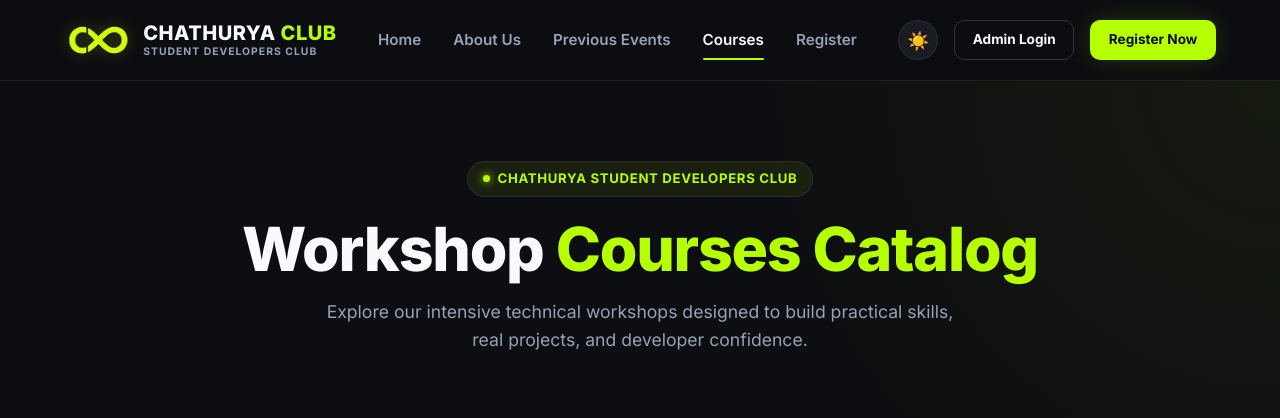
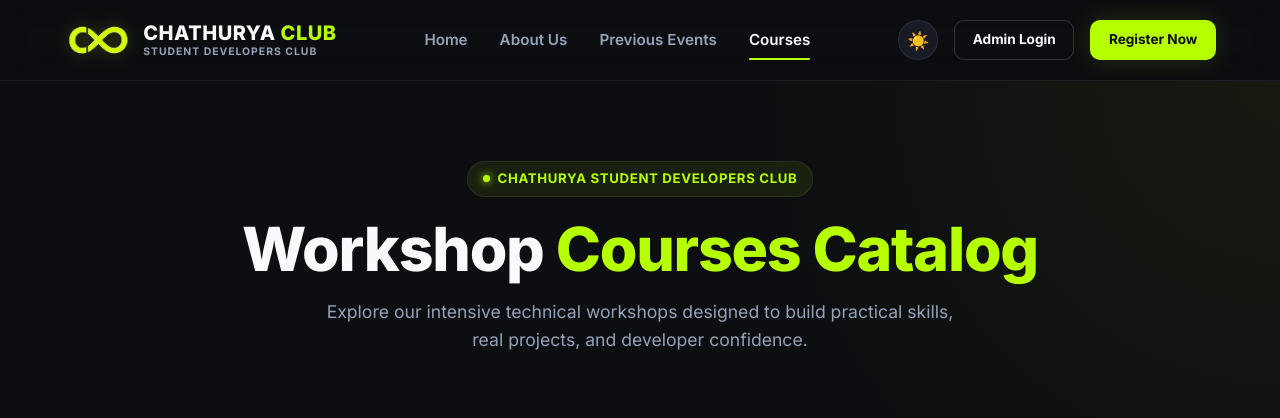
Before and after one commit to balajiaj23-spider/chaturyanew, a Django app: page /courses/ in a window 1280 px wide. Shown: the top 418 px of the page. Run offline with Django 5.2, Linux system fonts and the light colour scheme; data comes from the database, SQL or seed files in the repository; some libraries are stand-ins or nearby versions.

Commit message:
Update navbar layout and run server

```diff
--- a/workshop/templates/workshop/navbar.html
+++ b/workshop/templates/workshop/navbar.html
@@ -16,8 +16,7 @@
       <a href="{% url 'home' %}#about" class="nav-link">About Us</a>
       <a href="{% url 'home' %}#events" class="nav-link">Previous Events</a>
       <a href="{% url 'courses_list' %}" class="nav-link {% if request.resolver_match.url_name == 'courses_list' %}active{% endif %}">Courses</a>
-      <a href="{% url 'registration' %}" class="nav-link {% if request.resolver_match.url_name == 'registration' %}active{% endif %}">Register</a>
-    </nav>
+      </nav>
 
     <!-- Header Actions (Right-side Admin Login & Register Now kept) -->
     <div class="nav-actions">
@@ -38,7 +37,6 @@
     <a href="{% url 'home' %}#about" class="nav-link">About Us</a>
     <a href="{% url 'home' %}#events" class="nav-link">Previous Events</a>
     <a href="{% url 'courses_list' %}" class="nav-link">Courses</a>
-    <a href="{% url 'registration' %}" class="nav-link">Register</a>
     {% if user.is_authenticated and user.is_staff %}
       <a href="{% url 'admin_dashboard' %}" class="nav-link">Admin Dashboard</a>
     {% else %}
```
